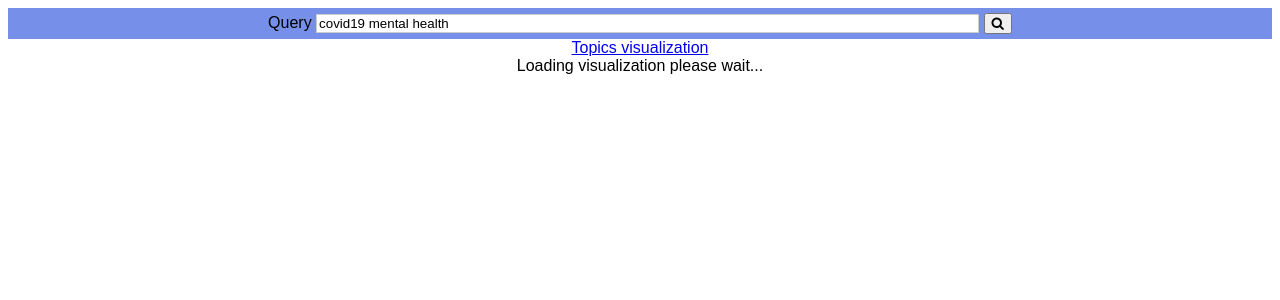
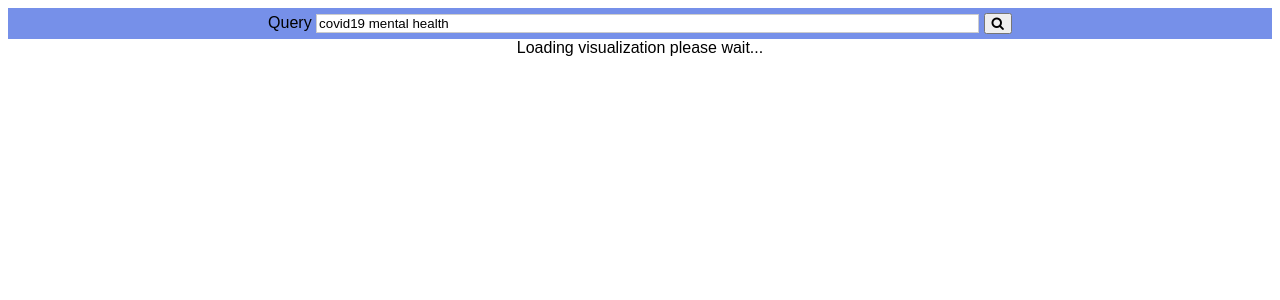
Before and after one commit to maniraja1/CSE6242, a Flask app: page / in a window 1280 px wide. Shown: the top 300 px of the page. Run offline with Flask 2, Linux system fonts and the light colour scheme.

Commit message:
fixed plot and heading

```diff
--- a/flaskapp/templates/submission.html
+++ b/flaskapp/templates/submission.html
@@ -80,7 +80,7 @@
 </head>
 
 <body>
-  <a href="/static/LDA_Visualization.html">Topics visualization</a>
+  <a href="/static/LDA_Visualization.html"></a>
   <div id="progress"></div>
 
   <script>
@@ -437,7 +437,7 @@
 
       // set the dimensions and margins of the graph
       var margin = {top: 100, right: 100, bottom: 50, left: 100};
-      var width = 800 - margin.left - margin.right;
+      var width = 1200 - margin.left - margin.right;
       var height = 500 - margin.top - margin.bottom;
 
       var svg = d3.select("body").append("svg")
```
